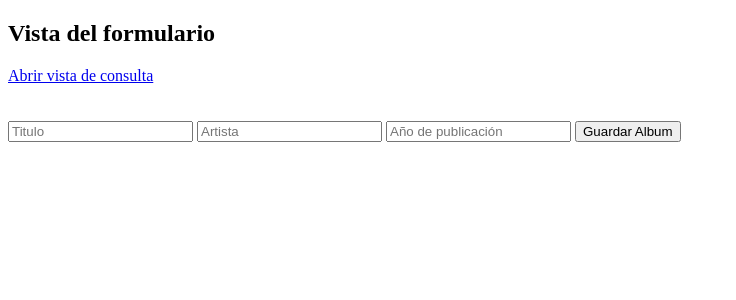
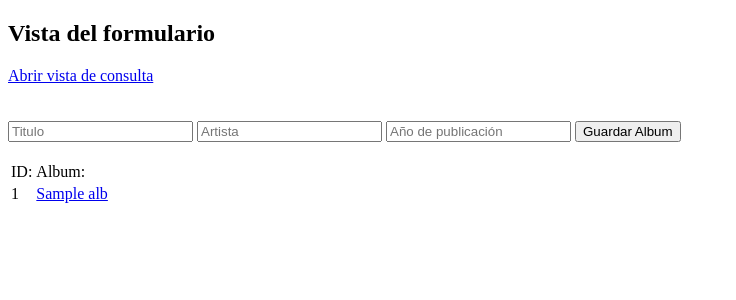
Before and after one commit to 3d1th-u/POO, a Flask app: template flaskProyect/templates/formulario.html in a window 1280 px wide. Shown: the top 300 px of the page, without its empty margins (0-736 px from the left). Run offline with Flask 3, Linux system fonts and the light colour scheme; the template is opened without the code that fills it: most values are stand-ins (such as "Sample title", 1, 10 or a date in 2020); some libraries are stand-ins or nearby versions.

Commit message:
vista de la consulta de los albums insertados

```diff
--- a/flaskProyect/templates/formulario.html
+++ b/flaskProyect/templates/formulario.html
@@ -46,6 +46,29 @@
         <button type="submit"> Guardar Album </button>
     </form>
 
+    <br>
+
+    <table>
+        <thead>
+            <tr>
+                    <td> ID:</td>
+                    <td> Album:</td>
+            </tr>
+        </thead>
+
+
+        <tbody>
+
+            {%for alb in albums%}
+            <tr>
+                <td>{{ alb.0}}</td>
+                <td> <a href="/detalles/{{alb.0}}">{{ alb.1}}</a></td>
+            </tr>
+            {%endfor%}
+
+        </tbody>
+    </table>
+
 </body>
 
 </html>
```
